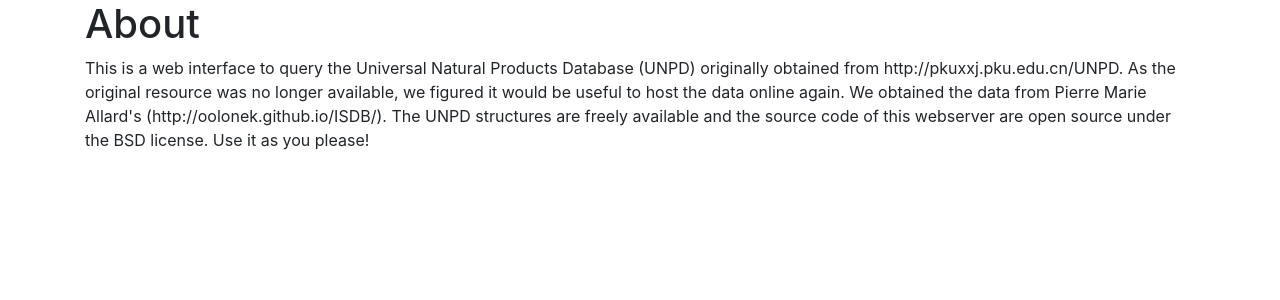
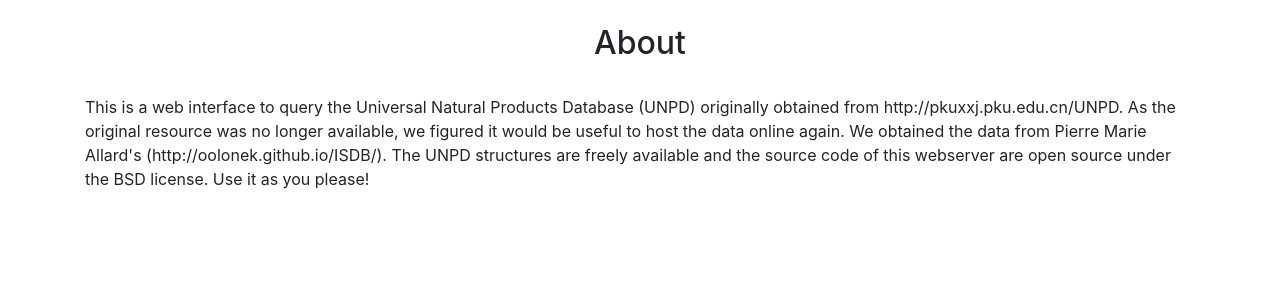
Before and after one commit to mwang87/UNPD_Database, a Flask app: page /about in a window 1280 px wide. Shown: the part 68-368 px from the top of the page. Run offline with Flask 2, Linux system fonts and the light colour scheme; some libraries are stand-ins or nearby versions.

Commit message:
updating about page

```diff
--- a/templates/about.html
+++ b/templates/about.html
@@ -40,7 +40,9 @@
     </nav>
 
     <div id="app-4" class="container">
-        <h1>About</h1>
+        <br>
+        <h2 class="text-center">About</h2>
+        <br>
         <div>
             This is a web interface to query the Universal Natural Products Database (UNPD) originally obtained from http://pkuxxj.pku.edu.cn/UNPD. As the original resource was no longer available, we figured it would be useful to host the data online again. We obtained the data from Pierre Marie Allard's (http://oolonek.github.io/ISDB/).
 
```
